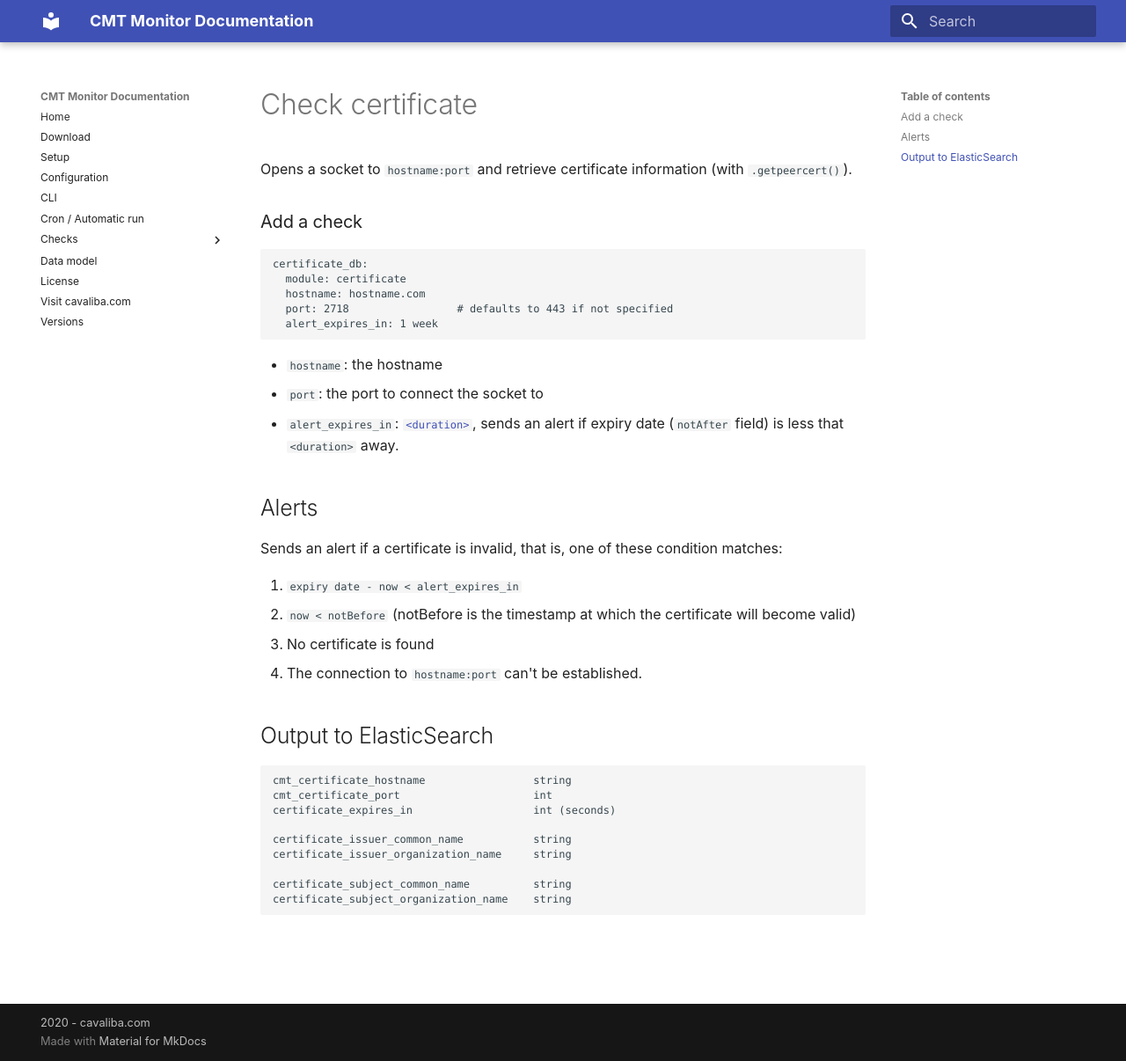
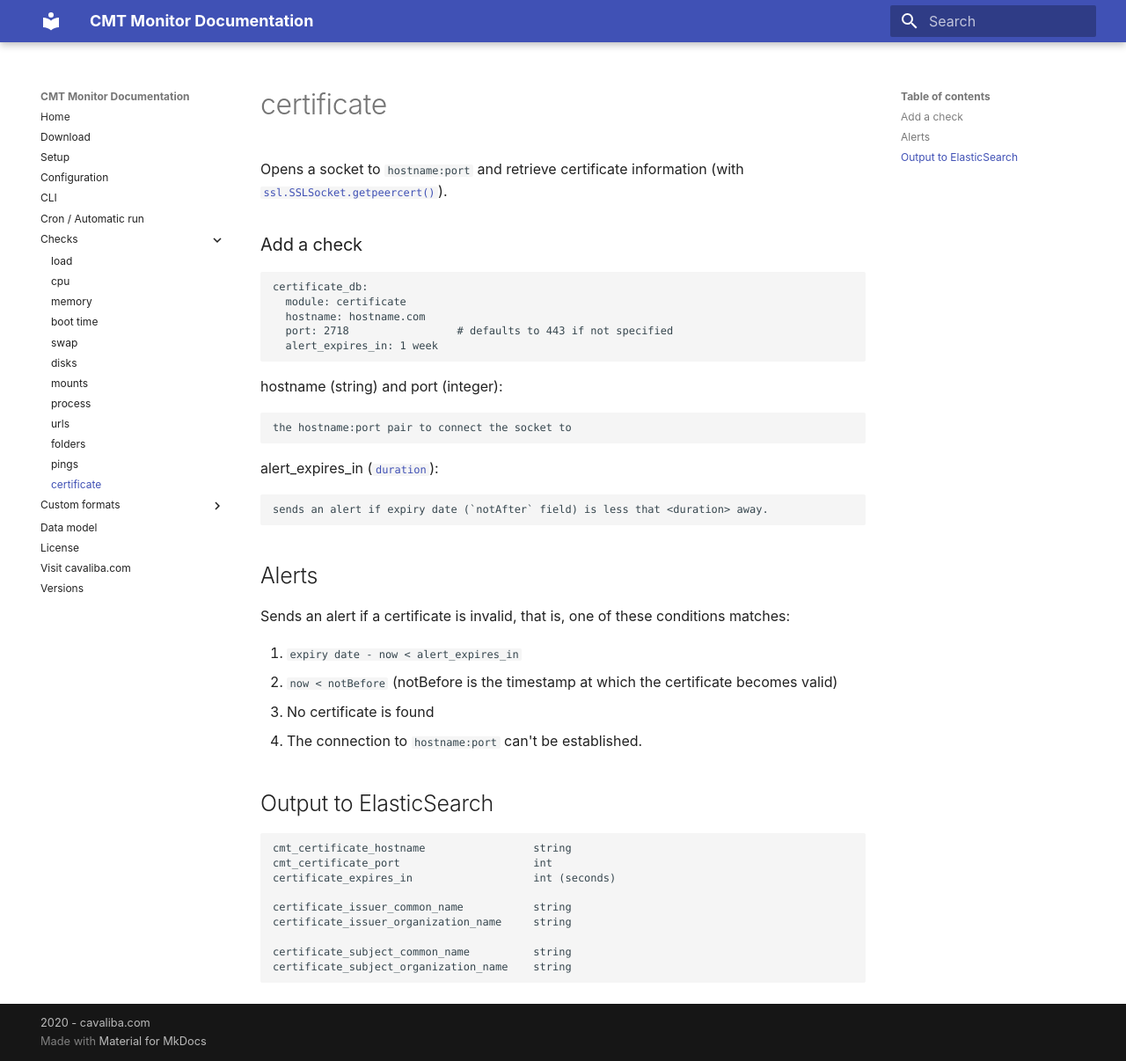
Before and after one commit to cavaliba/cmt_monitor, an MkDocs documentation site: the page built from docs/docs/check_certificate.md, in a window 1280 px wide and 1206 px high. Shown: the whole window at 88% size. Built offline with MkDocs 1.6.1 and Material for MkDocs 9.7.7, drawn with Linux system fonts in a browser that asks for light colours.

Commit message:
integrate and improve docs for certificate

```diff
--- a/docs/docs/check_certificate.md
+++ b/docs/docs/check_certificate.md
@@ -1,5 +1,5 @@
 Opens a socket to `hostname:port` and retrieve certificate information (with
-`.getpeercert()`).
+[`ssl.SSLSocket.getpeercert()`](https://docs.python.org/3/library/ssl.html#ssl.SSLSocket.getpeercert)).
 
 ### Add a check
 
@@ -9,20 +9,22 @@
       port: 2718                 # defaults to 443 if not specified
       alert_expires_in: 1 week
 
+hostname (string) and port (integer):
 
-- `hostname`: the hostname
-- `port`: the port to connect the socket to
-- `alert_expires_in`: [`<duration>`](duration.md), sends an alert if
-  expiry date (`notAfter` field) is less that `<duration>` away.
+    the hostname:port pair to connect the socket to
+
+alert_expires_in ([`duration`](duration.md)):
+
+    sends an alert if expiry date (`notAfter` field) is less that <duration> away.
 
 ## Alerts
 
-Sends an alert if a certificate is invalid, that is, one of these condition
+Sends an alert if a certificate is invalid, that is, one of these conditions
 matches:
 
 1. `expiry date - now < alert_expires_in`
-2. `now < notBefore` (notBefore is the timestamp at which the certificate will
-   become valid)
+2. `now < notBefore` (notBefore is the timestamp at which the certificate
+   becomes valid)
 3. No certificate is found
 4. The connection to `hostname:port` can't be established.
 
--- a/docs/mkdocs.yml
+++ b/docs/mkdocs.yml
@@ -31,6 +31,9 @@
       - 'urls': 'check_urls.md'
       - 'folders': 'check_folders.md'
       - 'pings': 'check_pings.md'
+      - certificate: check_certificate.md
+  - 'Custom formats':
+    - Duration: duration.md
   - 'Data model' : 'data_model.md'
 #  - 'Dev / How to extend': 'extend.md'
   - 'License': license.md
```
